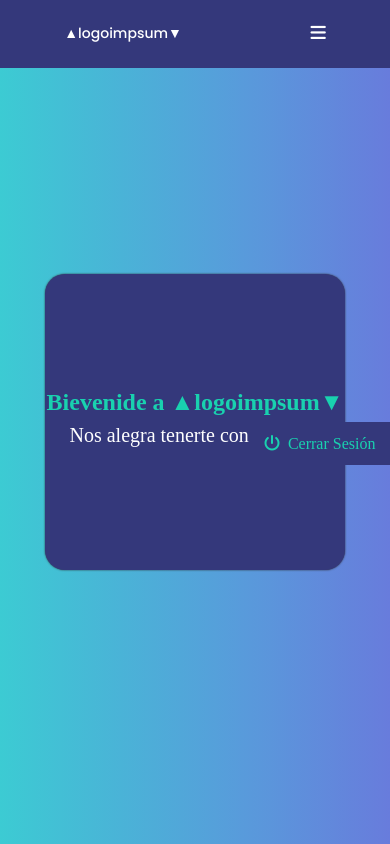
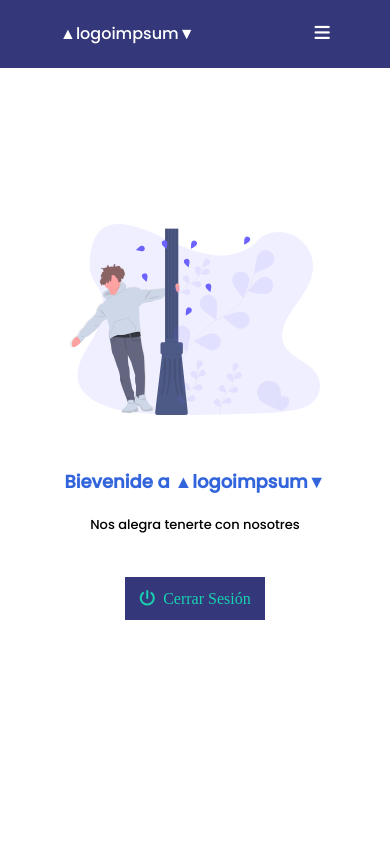
Before and after one commit to SantiagoM96/Logo_Ipsum, a PHP site: page /logged_in.php in a window 390 px wide. Run offline with PHP 8.4, Linux system fonts and the light colour scheme; a user stored in the database is signed in; some libraries are stand-ins or nearby versions.

Commit message:
segunda entrega

```diff
--- a/assets/css/styles.css
+++ b/assets/css/styles.css
@@ -57,7 +57,7 @@
 
 .site_logo {
     font-family: 'Poppins', sans-serif;
-    font-size: 18px;
+    font-size: 22px;
 }
 
 .list_items {
@@ -450,115 +450,77 @@
     z-index: 2;
 }
 
-.container_sign_up {
+.success {
+    height: auto;
     display: flex;
     justify-content: center;
     align-items: center;
-    height: 100vh;
-    width: 100%;
-    text-align: center;
-    font-family: 'Poppins', sans-serif;
-    background: rgb(60, 203, 211);
-    background: -moz-linear-gradient(90deg, rgba(60, 203, 211, 1) 0%, rgba(88, 155, 219, 1) 62%, rgba(104, 124, 220, 1) 100%);
-    background: -webkit-linear-gradient(90deg, rgba(60, 203, 211, 1) 0%, rgba(88, 155, 219, 1) 62%, rgba(104, 124, 220, 1) 100%);
-    background: linear-gradient(90deg, rgba(60, 203, 211, 1) 0%, rgba(88, 155, 219, 1) 62%, rgba(104, 124, 220, 1) 100%);
-    filter: progid:DXImageTransform.Microsoft.gradient(startColorstr="#3ccbd3", endColorstr="#687cdc", GradientType=1);
+    border-radius: 20px;
 }
 
-.container_sign_up #article_sign_up {
-    height: 35%;
+.success img {
+    max-width: 400px;
     width: 100%;
-    max-width: 300px;
-    display: flex;
-    flex-direction: column;
-    justify-content: center;
-    align-items: center;
-    border-radius: 20px;
-    background-color: #34387B;
-    color: white;
-    box-shadow: 0 0 2px rgb(44, 42, 42);
-    animation: crecimiento 1s linear;
+    height: auto;
 }
 
-@keyframes crecimiento {
-    0% {
-        transform: scale(0);
-    }
-    50% {
-        transform: scale(0.5);
-    }
-    100% {
-        transform: scale(1);
-    }
-}
-
-.container_sign_up h2, .container_sign_up i, .container_sign_up p {
-    padding: 2vh 0;
-}
-
-.container_sign_up h2 {
-    font-size: 22px;
-}
-
-.container_sign_up i {
-    color: #19D1AF;
-}
-
-.container_sign_up p {
-    font-size: 20px;
-}
-
-.active a {
-    border-bottom: 1px solid #f3f3f3;
-    padding-bottom: 4px
-}
-
-.logged_in {
+.success figure {
     display: flex;
     justify-content: center;
     align-items: center;
-    height: 100vh;
-    width: 100vw;
-    background: rgb(60, 203, 211);
-    background: -moz-linear-gradient(90deg, rgba(60, 203, 211, 1) 0%, rgba(88, 155, 219, 1) 62%, rgba(104, 124, 220, 1) 100%);
-    background: -webkit-linear-gradient(90deg, rgba(60, 203, 211, 1) 0%, rgba(88, 155, 219, 1) 62%, rgba(104, 124, 220, 1) 100%);
-    background: linear-gradient(90deg, rgba(60, 203, 211, 1) 0%, rgba(88, 155, 219, 1) 62%, rgba(104, 124, 220, 1) 100%);
-    filter: progid:DXImageTransform.Microsoft.gradient(startColorstr="#3ccbd3", endColorstr="#687cdc", GradientType=1);
 }
 
-.article_logged_in {
-    height: 35%;
-    width: 100%;
-    max-width: 300px;
+.success figure img {
+    width: 500px;
+    height: auto;
+}
+
+.error figure {
     display: flex;
-    flex-direction: column;
     justify-content: center;
     align-items: center;
-    text-align: center;
-    border-radius: 20px;
-    background-color: #34387B;
-    box-shadow: 0 0 2px rgb(44, 42, 42);
-    animation: crecimiento 1s linear;
 }
 
-.article_logged_in h1 {
-    color: #19D1AF;
-    font-size: 24px;
+.error figure img {
+    width: 500px;
+    height: auto;
 }
 
-.article_logged_in p {
-    color: white;
-    font-size: 20px;
+.container_text {
+    text-align: center;
+    display: flex;
+    justify-content: center;
+    flex-direction: column;
+    align-items: center;
+    font-family: 'Poppins', sans-serif;
+    color: black;
 }
 
-.article_logged_in h1, .article_logged_in p {
-    padding-bottom: 1vh;
+.container_text h3 {
+    width: 80%;
+    line-height: 2rem;
+}
+
+.container_text a {
+    width: 50%;
+    color: white;
+}
+
+#space_text {
+    margin: 0 4vw;
+}
+
+#space_text h3 {
+    width: 100%;
+    color: #3265db;
+    margin-bottom: 2vh;
+    font-size: 24px;
 }
 
 .power_off {
     position: absolute;
     right: 0px;
-    top: 50%;
+    top: 70%;
     padding: 1.5vh;
     background-color: #34387B;
 }
@@ -570,6 +532,23 @@
     margin: 0.5vw;
 }
 
+.main {
+    display: flex;
+    justify-content: center;
+    align-items: center;
+    height: 100vh;
+    width: 100vw;
+}
+
+.main section {
+    padding: 0 6vw;
+}
+
+.active a {
+    border-bottom: 1px solid #f3f3f3;
+    padding-bottom: 4px
+}
+
 @media (min-width: 800px) {
     div.session_container {
         max-width: 450px;
@@ -578,14 +557,20 @@
 
 @media (max-width: 780px) {
     .site_logo {
-        font-size: 14px;
+        font-size: 16px;
     }
     .list_items, .social_media {
         display: none;
     }
     .header h1, .header p {
-        font-size: 20px;
         text-align: center;
+    }
+    .header h1 {
+        font-size: 25px;
+        margin-bottom: 2vh;
+    }
+    .header p {
+        font-size: 21px;
     }
     #nosotros {
         justify-content: center;
@@ -684,6 +674,46 @@
     .buttons a p {
         font-size: 14px;
     }
+    .error figure {
+        display: flex;
+        flex-direction: column;
+        justify-content: center;
+        align-items: center;
+    }
+    .error figure img {
+        width: 250px;
+    }
+    .success figure {
+        display: flex;
+        flex-direction: column;
+        justify-content: center;
+        align-items: center;
+    }
+    .success figure img {
+        width: 250px;
+    }
+    .container_text {
+        font-size: 13px;
+        margin-top: 8vh;
+        padding: 0 4vw;
+    }
+    #space_text {
+        padding-top: 6vh;
+    }
+    #space_text h3 {
+        font-size: 18px;
+    }
+    .main section {
+        display: flex;
+        flex-direction: column;
+        justify-content: center;
+        align-items: center;
+    }
+    .power_off {
+        margin-top: 5vh;
+        position: initial;
+        text-align: center;
+    }
     /* MENU RESPONSIVE */
     #burger-menu-toggler {
         display: block;
--- a/form_signin.php
+++ b/form_signin.php
@@ -29,13 +29,13 @@
                     <input type="date" name="date_of_birth" id="date_of_birth" required>
 
                     <label for="email">E-mail:</label>
-                    <input type="email" name="email" id="email" placeholder="tuemail@email.com">
+                    <input type="email" name="email" id="email" placeholder="tuemail@email.com" required>
 
                     <label for="user_name">Nombre de Usuarie:</label>
-                    <input type="text" name="user_name" id="user_name" placeholder="Usuarie">
+                    <input type="text" name="user_name" id="user_name" placeholder="Usuarie" required>
 
                     <label for="password">Contraseña:</label>
-                    <input type="password" name="password" id="password" placeholder="Contraseña">
+                    <input type="password" name="password" id="password" placeholder="Contraseña" required>
                     <input type="submit" value="Crear Cuenta">
 
                 </form>
--- a/index.php
+++ b/index.php
@@ -8,7 +8,7 @@
     <link rel="preconnect" href="https://fonts.gstatic.com">
     <link href="https://fonts.googleapis.com/css2?family=Cookie&family=Poppins:wght@500&display=swap" rel="stylesheet">
     <script src="https://kit.fontawesome.com/cc35ccca45.js" crossorigin="anonymous"></script>
-    <title>The Traveller</title>
+    <title>Logo Ipsum</title>
 </head>
 
 <body>
@@ -60,9 +60,9 @@
         <img src="assets/img/undraw_Access_account_re_8spm.svg" alt="" class="man">
         <div class="session_container">
             <p>¿Tienes una cuenta? ¡Entra!</p>
-            <a href="form_login.php">Iniciar Sesión</a>
+            <a href="form_login.php" class="button">Iniciar Sesión</a>
             <p>Si aún no, puedes:</p>
-            <a href="form_signin.php">Registrarte</a>
+            <a href="form_signin.php" class="button">Registrarte</a>
         </div>
     </section>
     <div id="buttonUp">
--- a/logged_in.php
+++ b/logged_in.php
@@ -1,7 +1,7 @@
 <?php
 session_start();
 if ($_SESSION['user_valid'] !== true) {
-    header('Location: index.php');
+    header('Location: form_login.php');
     die();
 }
 ?>
@@ -22,21 +22,23 @@
     <header>
         <?php require_once 'partials/nav.php' ?>
     </header>
-    <main class="logged_in">
-        <?php if (empty($_SESSION['user_valid'])) { ?>
-            <h1>¿QUIEN SOS?</h1>
-            <p>ADIOS</p>
-        <?php } else { ?>
-            <article class="article_logged_in">
-                <h1>Bievenide a ▲logoimpsum▼</h1>
-                <p>Nos alegra tenerte con nosotres</p>
+    <main class="main">
+        <section>
+            <article class="success">
+                <figure>
+                    <img src="../Logo Ipsum/assets/img/undraw_young_and_happy_hfpe.svg" alt="">
+                    <figcaption class="container_text" id="space_text">
+                        <h3>Bievenide a ▲logoimpsum▼</h3>
+                        <p>Nos alegra tenerte con nosotres</p>
+                    </figcaption>
+                </figure>
             </article>
-        <?php } ?>
-        <div class="power_off">
+            <div class="power_off">
 
-            <a href="sign_off.php"><i class="fas fa-power-off"></i></a>
-            <p>Cerrar Sesión</p>
-        </div>
+                <a href="sign_off.php"><i class="fas fa-power-off"></i></a>
+                <p>Cerrar Sesión</p>
+            </div>
+        </section>
     </main>
     <script src="assets/js/main.js"></script>
 </body>
--- a/partials/nav.php
+++ b/partials/nav.php
@@ -19,17 +19,17 @@
             <ul class="social_media">
                 <li>
                     <a href="#inicio">
-                        <i class="fab fa-instagram fa-x"></i>
+                        <i class="fab fa-instagram fa-lg"></i>
                     </a>
                 </li>
                 <li>
                     <a href="#inicio">
-                        <i class="fab fa-facebook fa-x"></i>
+                        <i class="fab fa-facebook fa-lg"></i>
                     </a>
                 </li>
                 <li>
                     <a href="#inicio">
-                        <i class="fab fa-twitter fa-x"></i>
+                        <i class="fab fa-twitter fa-lg"></i>
                     </a>
                 </li>
             </ul>
```
Also changed, not shown: other parts of assets/css/styles.css (+27 -22 lines), login.php (+38 -6 lines), signin.php (+67 -25 lines), signup.php (+12 -8 lines), assets/img/pexels-luis-gomes-546819.jpg, assets/img/trabajadora.jpg, assets/img/undraw_Hello_re_3evm.svg (added), assets/img/undraw_access_denied_re_awnf.svg (added), assets/img/undraw_super_thank_you_obwk.svg (added), assets/img/undraw_the_search_s0xf.svg (added), assets/img/undraw_young_and_happy_hfpe.svg (added).
